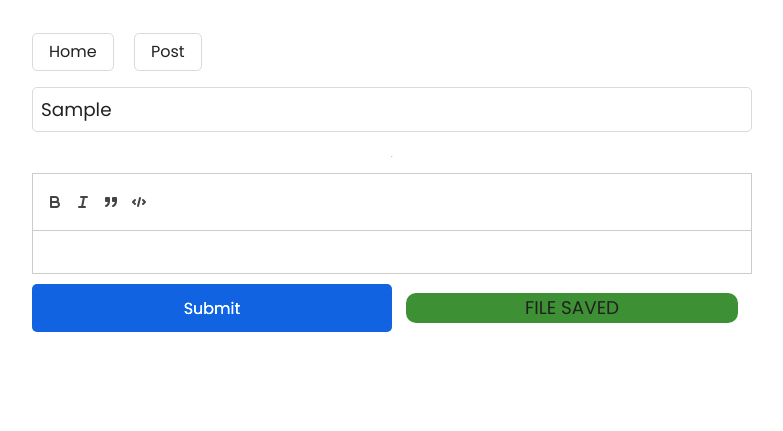
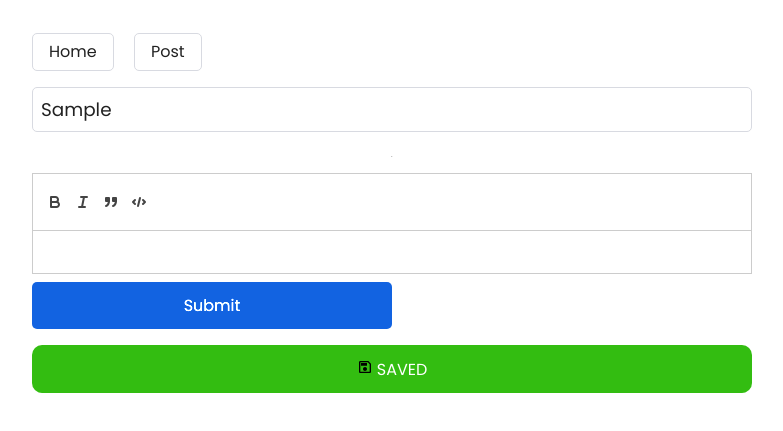
Before and after one commit to YesSeri/my_blog_template, a website: page static/protected/post.html in a window 1280 px wide. Both pictures are taken after typing "Sample" into the empty fields and a click on the button "Submit". Shown: the part 117-548 px from the top of the page, without its empty margins (248-1031 px from the left). Drawn offline with Linux system fonts and the light colour scheme; files that its build step writes are made by us from their sources; no server answers; files whose address does not match are found by name.

Commit message:
added some error checking

```diff
--- a/static/protected/post.html
+++ b/static/protected/post.html
@@ -1,14 +1,13 @@
 <!DOCTYPE html>
-<html>
+<html lang="en-US">
 
 <head>
 	<meta charset="utf-8">
+	<meta name="viewport" content="width=device-width, initial-scale=1">
 	<meta http-equiv="X-UA-Compatible" content="IE=edge">
 	<title>My Blog</title>
 	<meta name="description" content="Blog template by Henrik Zenkert">
-	<meta name="viewport" content="width=device-width, initial-scale=1">
 
-	<!-- Include Quill stylesheet -->
 	<link rel="stylesheet" href="quill.css">
 	<link rel="stylesheet" href="simple.css">
 	<link rel="stylesheet" href="styles.css">
@@ -32,10 +31,22 @@
 		<button onclick="save()">
 			Submit
 		</button>
-		<div style='padding: 0.7rem 0.9rem;margin: 0.5rem 0;'>
+		<!-- <div style='padding: 0.7rem 0.9rem;margin: 0.5rem 0;'>
 			<div style='text-align: center;height:100%;display:none;' id="saved-icon">FILE SAVED</div>
-		</div>
+		</div> -->
 	</div>
+	<button id="saved-icon">
+		<svg xmlns="http://www.w3.org/2000/svg" height="16px" viewBox="0 0 24 24" width="16px" fill="#000000">
+			<path d="M0 0h24v24H0V0z" fill="none" />
+			<path
+				d="M17 3H5c-1.11 0-2 .9-2 2v14c0 1.1.89 2 2 2h14c1.1 0 2-.9 2-2V7l-4-4zm2 16H5V5h11.17L19 7.83V19zm-7-7c-1.66 0-3 1.34-3 3s1.34 3 3 3 3-1.34 3-3-1.34-3-3-3zM6 6h9v4H6z" />
+		</svg>
+		SAVED
+	</button>
+	<p id="error-message">
+		An error has occurred. The post has not been saved.
+	</p>
+
 
 	<!-- Include the Quill library -->
 	<script src="quill.js"></script>
@@ -58,18 +69,26 @@
 			// Take all non empty dom elements in the editor and extract them
 			const content = [...textarea.children].filter(child => child.innerText !== "\n").map(child => child.outerHTML).join("\n");
 
-			console.log(title)
 			fetch("/post", {
 				method: "POST",
 				headers: { 'Content-Type': 'application/json' },
 				body: JSON.stringify({ title, content })
 			}).then(res => {
-				console.log(res)
-				const savedDiv = document.querySelector('#saved-icon');
-				savedDiv.style.display = "block";
-				setTimeout(() => {
-					savedDiv.style.display = 'none'
-				}, 3000)
+				// 400 is error
+				if (res.status === 400) {
+					const errorMessage = document.querySelector('#error-message');
+					errorMessage.style.display = "block";
+					setTimeout(() => {
+						errorMessage.style.display = 'none'
+					}, 6000)
+				} else {
+					// Has been posted.
+					const savedDiv = document.querySelector('#saved-icon');
+					savedDiv.style.display = "block";
+					setTimeout(() => {
+						savedDiv.style.display = 'none'
+					}, 3000)
+				}
 			});
 
 		}
--- a/static/resources/styles.css
+++ b/static/resources/styles.css
@@ -46,36 +46,26 @@
 	/* Chrome 6+, Firefox 3.6+, IE 9+, Safari 5.1+ */
 }
 
-* {
-	font-family: "Poppins" !important;
+html {
+	font-family: Poppins, Helvetica;
 }
 
-/* The animation code */
-@keyframes anim {
-	0% {
-		background-color: #225c08;
-	}
-
-	50% {
-		background-color: #3a872d;
-	}
-
-	100% {
-		background-color: #4fb552;
-	}
-
-
-
+button {
+	font-family: Poppins, Helvetica;
 }
-
 
 /* The element to apply the animation to */
 #saved-icon {
 	height: 100%;
 	border-radius: 10px;
-	animation-name: anim;
-	animation-duration: 2s;
-	animation-iteration-count: infinite;
-	animation-direction: alternate;
-	animation-timing-function: linear;
+	background-color: #33bd11;
+	display: none;
 }
+
+#saved-icon {
+	fill: white;
+}
+
+#error-message {
+	display: none;
+}
```
Also changed, not shown: index.js (+8 -6 lines), static/public/index.html (+5 -4 lines), 1 other file.
